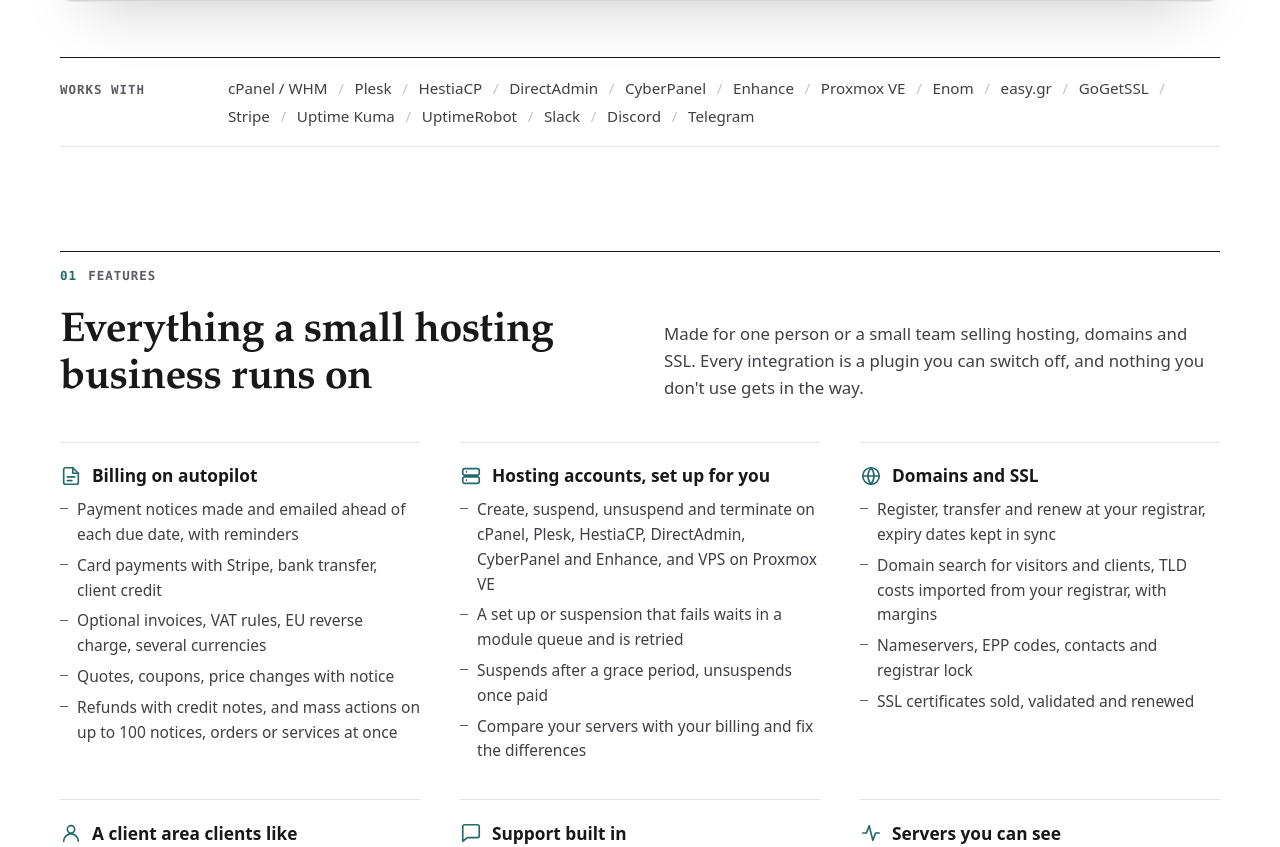
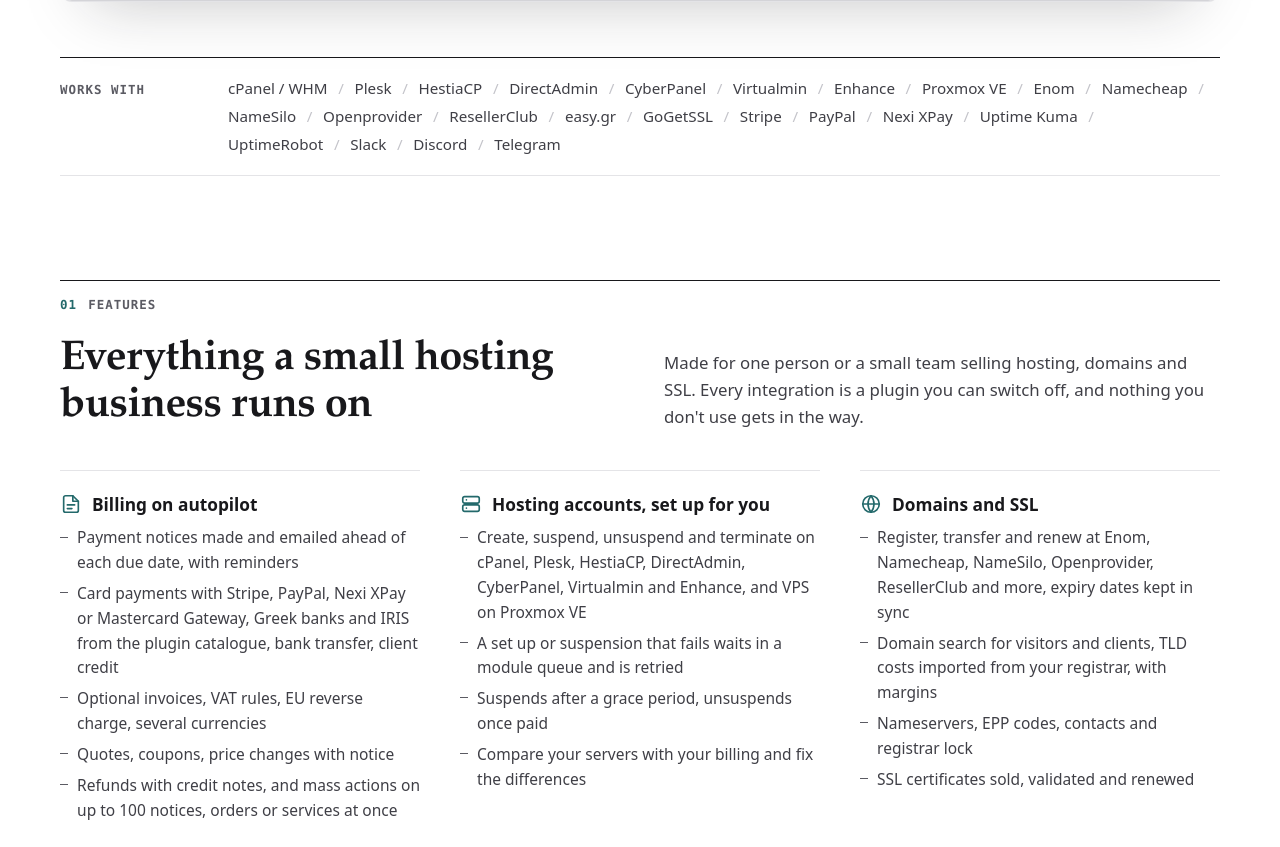
Before and after one commit to tetterip/gaiacp-website, a plain HTML site: page index.html in a window 1280 px wide. Shown: the part 1356-2203 px from the top of the page. Drawn offline with Linux system fonts and the light colour scheme; no server answers.

Commit message:
GaiaCP 0.10.0: new registrars, Virtualmin, more payment plugins, catalogue pages
Co-Authored-By: Claude Opus 5.5 <noreply@anthropic.com>
Claude-Session: https://claude.ai/code/session_01SDRTvMjCR1krQjp8ESHsyj

```diff
--- a/index.html
+++ b/index.html
@@ -86,9 +86,10 @@
     <div class="wrap">
         <p>Works with</p>
         <ul>
-            <li>cPanel / WHM</li><li>Plesk</li><li>HestiaCP</li><li>DirectAdmin</li><li>CyberPanel</li><li>Enhance</li>
-            <li>Proxmox VE</li><li>Enom</li><li>easy.gr</li><li>GoGetSSL</li><li>Stripe</li><li>Uptime Kuma</li>
-            <li>UptimeRobot</li><li>Slack</li><li>Discord</li><li>Telegram</li>
+            <li>cPanel / WHM</li><li>Plesk</li><li>HestiaCP</li><li>DirectAdmin</li><li>CyberPanel</li><li>Virtualmin</li>
+            <li>Enhance</li><li>Proxmox VE</li><li>Enom</li><li>Namecheap</li><li>NameSilo</li><li>Openprovider</li>
+            <li>ResellerClub</li><li>easy.gr</li><li>GoGetSSL</li><li>Stripe</li><li>PayPal</li><li>Nexi XPay</li>
+            <li>Uptime Kuma</li><li>UptimeRobot</li><li>Slack</li><li>Discord</li><li>Telegram</li>
         </ul>
     </div>
 </section>
@@ -105,7 +106,7 @@
                 <h3><span class="icon"><svg viewBox="0 0 24 24" fill="none" stroke="currentColor" stroke-width="1.8" stroke-linecap="round" stroke-linejoin="round" aria-hidden="true"><path d="M14 3H6a2 2 0 0 0-2 2v14a2 2 0 0 0 2 2h12a2 2 0 0 0 2-2V9z"/><path d="M14 3v6h6M8 13h8M8 17h5"/></svg></span>Billing on autopilot</h3>
                 <ul>
                     <li>Payment notices made and emailed ahead of each due date, with reminders</li>
-                    <li>Card payments with Stripe, bank transfer, client credit</li>
+                    <li>Card payments with Stripe, PayPal, Nexi XPay or Mastercard Gateway, Greek banks and IRIS from the plugin catalogue, bank transfer, client credit</li>
                     <li>Optional invoices, VAT rules, EU reverse charge, several currencies</li>
                     <li>Quotes, coupons, price changes with notice</li>
                     <li>Refunds with credit notes, and mass actions on up to 100 notices, orders or services at once</li>
@@ -114,7 +115,7 @@
             <article class="card">
                 <h3><span class="icon"><svg viewBox="0 0 24 24" fill="none" stroke="currentColor" stroke-width="1.8" stroke-linecap="round" stroke-linejoin="round" aria-hidden="true"><rect x="3" y="4" width="18" height="7" rx="2"/><rect x="3" y="13" width="18" height="7" rx="2"/><path d="M7 7.5h.01M7 16.5h.01"/></svg></span>Hosting accounts, set up for you</h3>
                 <ul>
-                    <li>Create, suspend, unsuspend and terminate on cPanel, Plesk, HestiaCP, DirectAdmin, CyberPanel and Enhance, and VPS on Proxmox VE</li>
+                    <li>Create, suspend, unsuspend and terminate on cPanel, Plesk, HestiaCP, DirectAdmin, CyberPanel, Virtualmin and Enhance, and VPS on Proxmox VE</li>
                     <li>A set up or suspension that fails waits in a module queue and is retried</li>
                     <li>Suspends after a grace period, unsuspends once paid</li>
                     <li>Compare your servers with your billing and fix the differences</li>
@@ -123,7 +124,7 @@
             <article class="card">
                 <h3><span class="icon"><svg viewBox="0 0 24 24" fill="none" stroke="currentColor" stroke-width="1.8" stroke-linecap="round" stroke-linejoin="round" aria-hidden="true"><circle cx="12" cy="12" r="9"/><path d="M3 12h18M12 3a14 14 0 0 1 0 18M12 3a14 14 0 0 0 0 18"/></svg></span>Domains and SSL</h3>
                 <ul>
-                    <li>Register, transfer and renew at your registrar, expiry dates kept in sync</li>
+                    <li>Register, transfer and renew at Enom, Namecheap, NameSilo, Openprovider, ResellerClub and more, expiry dates kept in sync</li>
                     <li>Domain search for visitors and clients, TLD costs imported from your registrar, with margins</li>
                     <li>Nameservers, EPP codes, contacts and registrar lock</li>
                     <li>SSL certificates sold, validated and renewed</li>
@@ -280,7 +281,7 @@
         <div class="grid">
             <a class="card card-link" href="https://plugins.gaiacp.digital">
                 <h3><span class="icon"><svg viewBox="0 0 24 24" fill="none" stroke="currentColor" stroke-width="1.8" stroke-linecap="round" stroke-linejoin="round" aria-hidden="true"><path d="M9 3v4M15 3v4M7 7h10v5a5 5 0 0 1-10 0z"/><path d="M12 17v4"/></svg></span>Plugin catalogue</h3>
-                <p>Server panels, registrars, payments and more, signed, installed from the panel and rolled back if an update misbehaves.</p>
+                <p>Server panels, registrars, payments and more, each with its own page and tags, signed, installed from the panel and rolled back if an update misbehaves.</p>
             </a>
             <a class="card card-link" href="https://github.com/tetterip/GaiaCP/blob/main/docs/admin-guide/README.md">
                 <h3><span class="icon"><svg viewBox="0 0 24 24" fill="none" stroke="currentColor" stroke-width="1.8" stroke-linecap="round" stroke-linejoin="round" aria-hidden="true"><path d="M4 19.5A2.5 2.5 0 0 1 6.5 17H20V3H6.5A2.5 2.5 0 0 0 4 5.5z"/><path d="M4 19.5A2.5 2.5 0 0 0 6.5 22H20v-5"/></svg></span>Admin guide</h3>
```
Also changed, not shown: el/index.html (+8 -7 lines).
